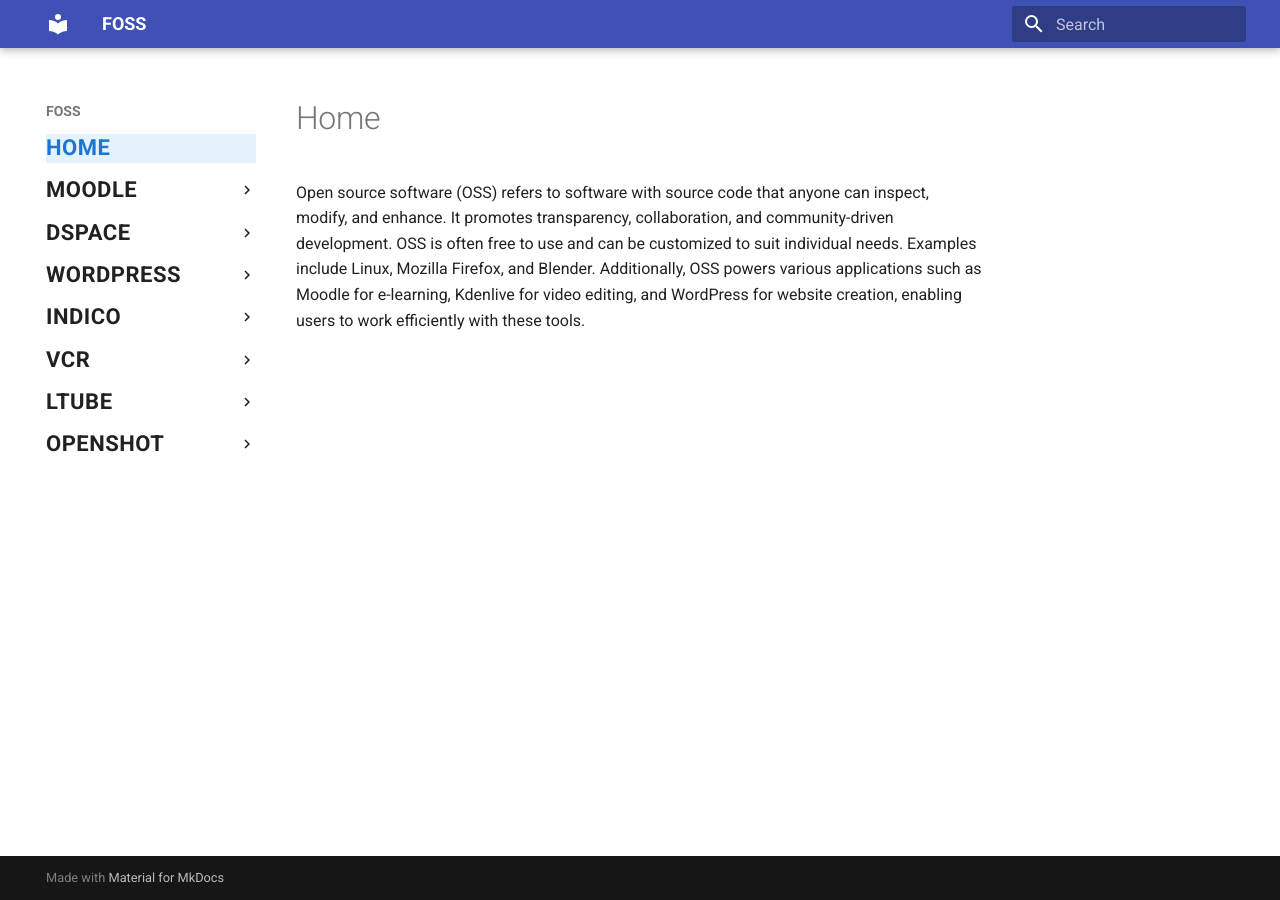
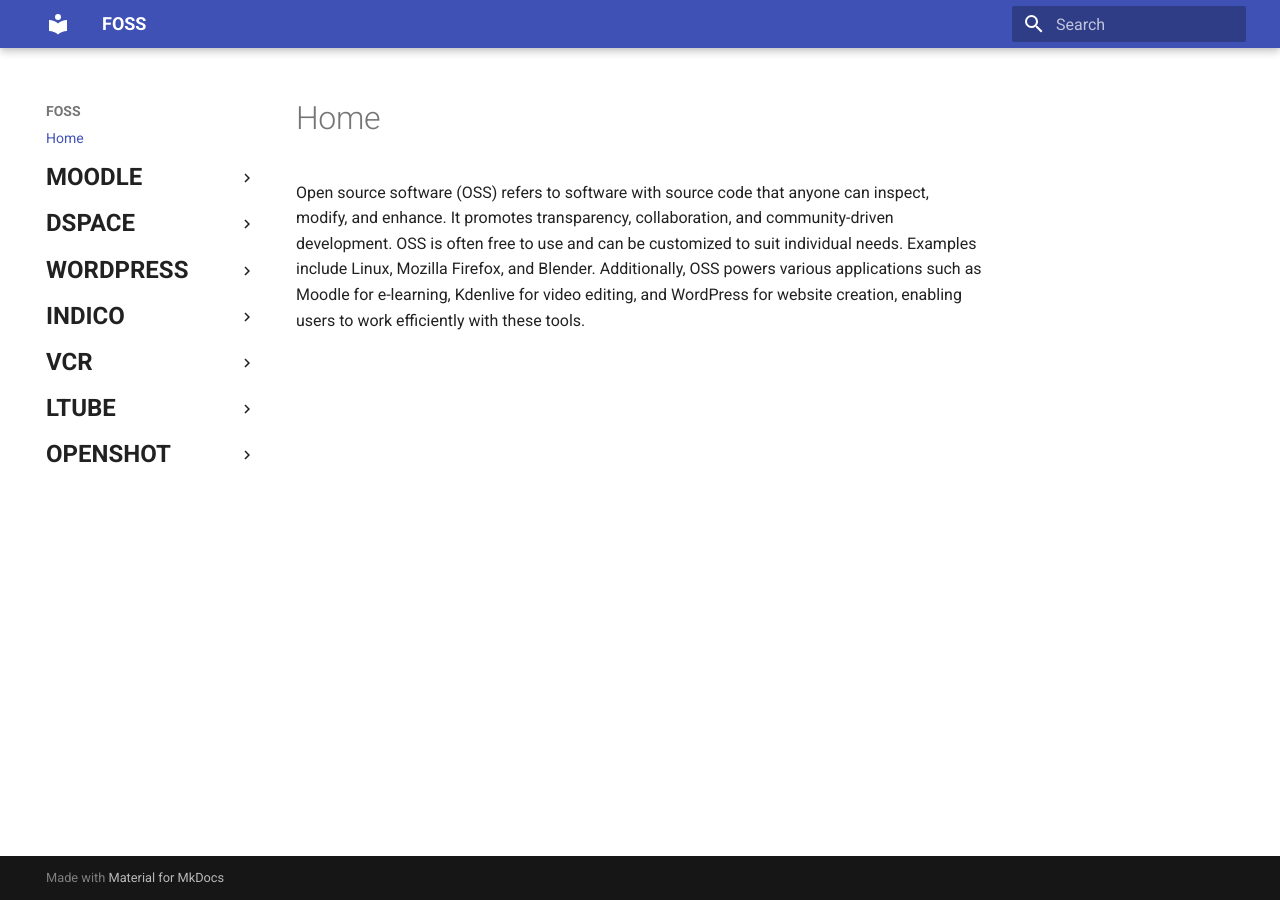
Before and after one commit to LEARN-LK/FOSS-LABWORK-HOST, an MkDocs documentation site: the page built from docs/index.md, in a window 1280 px wide. Built offline with MkDocs 1.6.1 and Material for MkDocs 9.7.7, drawn with Linux system fonts in a browser that asks for light colours.

Commit message:
all updated-moodle-all

```diff
--- a/docs/css/custom.css
+++ b/docs/css/custom.css
@@ -1,19 +1,8 @@
 /* ==== MAIN MENU: BIGGER + BOLD ==== */
-.md-nav__item--active > .md-nav__link,
-.md-nav__item .md-nav__link {
-  font-size: 1.1rem !important;   /* Increase size */
-  font-weight: 600 !important;    /* Bold */
-  text-transform: uppercase;      /* Optional: make it look premium */
-  letter-spacing: 0.5px;
+/* Only top-level nav items */
+.md-sidebar--primary .md-nav__item--nested > .md-nav__link,
+.md-sidebar--primary > .md-nav > .md-nav__item > .md-nav__link {
+  font-size: 1.2rem !important;
+  font-weight: 700 !important;
+  text-transform: uppercase;
 }
-
-/* Optional: Active page highlight */
-.md-nav__item--active > .md-nav__link {
-  color: #1976d2 !important;
-  background-color: #e3f2fd !important;
-}
-
-/* Optional: Hover effect */
-.md-nav__link:hover {
-  background-color: #f5f5f5 !important;
-}
```
